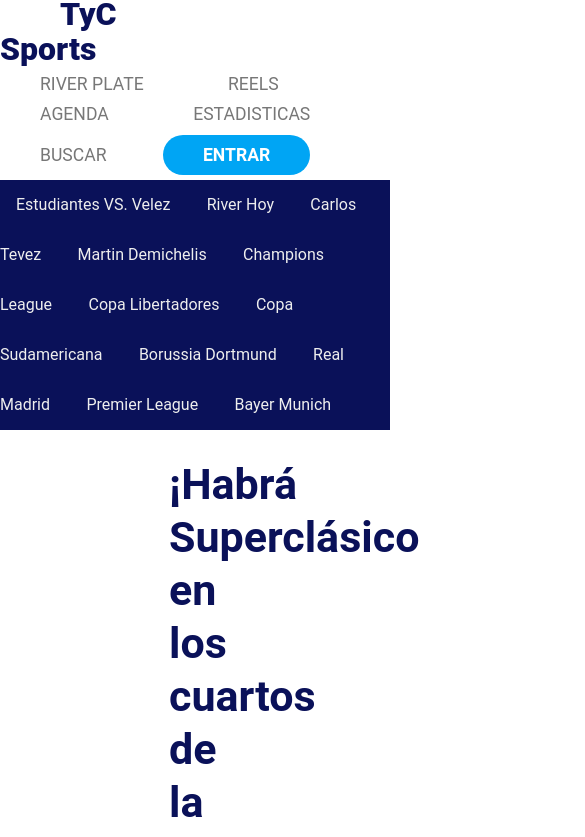
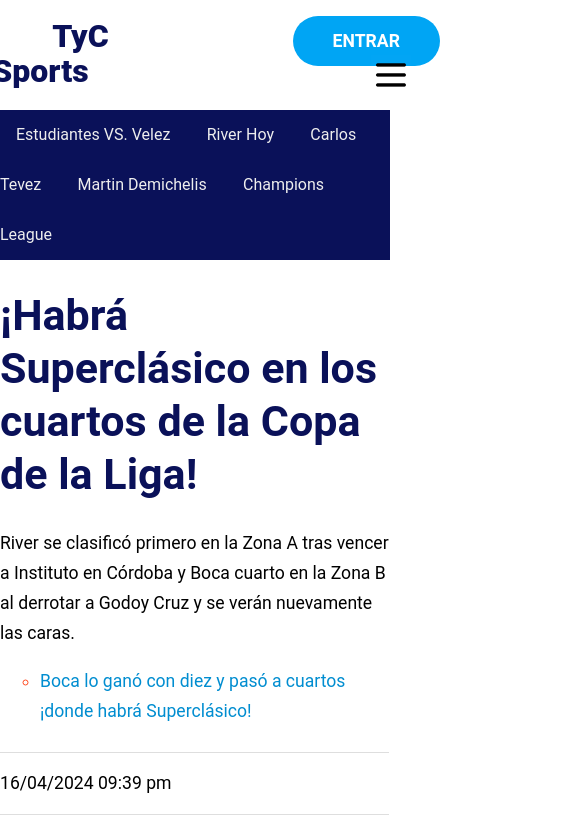
Before and after one commit to EzeZari/DyA_Web, a plain HTML site: page Pagina.html in a window 390 px wide. Shown: the top 837 px of the page, 585 px wide, since content can reach past the window. Drawn offline with Linux system fonts and the light colour scheme.

Commit message:
Haciendo proyecto responsive

```diff
--- a/Pagina.html
+++ b/Pagina.html
@@ -13,6 +13,7 @@
 <body>
     <header>
         <div class="top-header">
+
             <a href="/" class="logo">TyC Sports</a>
             <a href="/">RIVER PLATE</a>
             <a href="#">REELS</a>
@@ -20,6 +21,7 @@
             <a href="#">ESTADISTICAS</a>
             <a href="#">BUSCAR</a>
             <a href="#" class="btnEntrar">ENTRAR</a>
+            <img class="menuHamb" src="/Img/menuHamburguesa.png" alt="" width="40px">
         </div>
     </header>
 
@@ -30,12 +32,12 @@
             <a href="#">Carlos Tevez</a>
             <a href="#">Martin Demichelis</a>
             <a href="#">Champions League</a>
-            <a href="#">Copa Libertadores</a>
-            <a href="#">Copa Sudamericana</a>
-            <a href="#">Borussia Dortmund</a>
-            <a href="#">Real Madrid</a>
-            <a href="#">Premier League</a>
-            <a href="#">Bayer Munich</a>
+            <a href="#"class="max">Copa Libertadores</a>
+            <a href="#"class="max">Copa Sudamericana</a>
+            <a href="#"class="max">Borussia Dortmund</a>
+            <a href="#" class="max">Real Madrid</a>
+            <a href="#" class="max" >Premier League</a>
+            <a href="#" class="max">Bayer Munich</a>
         </ul>
     </nav>
 
--- a/Styles/Style.css
+++ b/Styles/Style.css
@@ -45,6 +45,9 @@
     padding: 10px 20px;
     color: #fff !important;
     font-weight: bold;
+}
+.menuHamb{
+    display: none;
 }
 
 .subtitulos a {
@@ -292,7 +295,7 @@
     /* list-style: none; */
     line-height: 1;
     position: absolute;
-        left: 55%;
+    left: 55%;
     top: 191rem;
     color:#0a1159
 }
@@ -307,3 +310,40 @@
 .ul-futbol h4{
     color: white;
 }
+
+
+/* -- RESPONSIVE -- */
+
+@media(max-width:1270px){
+    .top-header a:not(.logo):not(.btnEntrar) {
+    display: none;
+}
+.btnEntrar{
+        position: absolute;
+        left: 74%;
+        top: 12px;
+        margin: 4px;
+        padding: 0;
+
+}
+.logo{
+        position: relative;
+        left: -2%;
+        top: 22px;
+        padding: 0;
+
+}
+.menuHamb{
+        display: block;
+        position: relative;
+        left: 95%;
+        top: -15px;
+}
+ main{
+    padding-left: 0px;
+    padding-right: 1px;
+    }
+    .max{
+        display: none;
+    }
+}
```
Also changed, not shown: Img/menuHamburguesa.png (added).
